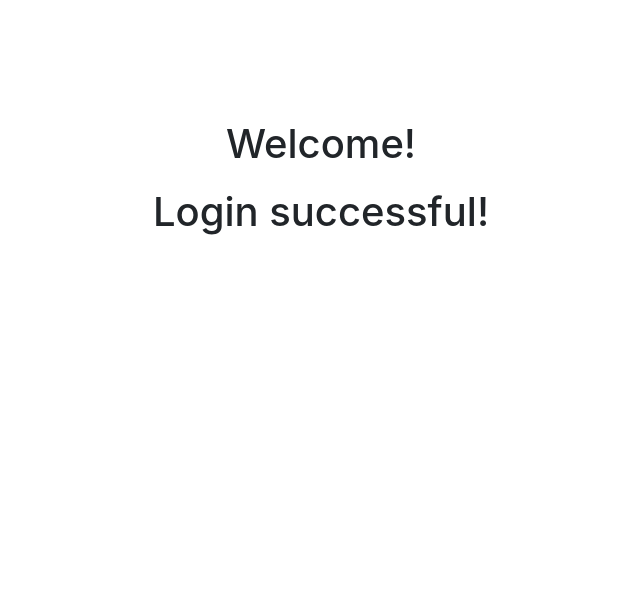
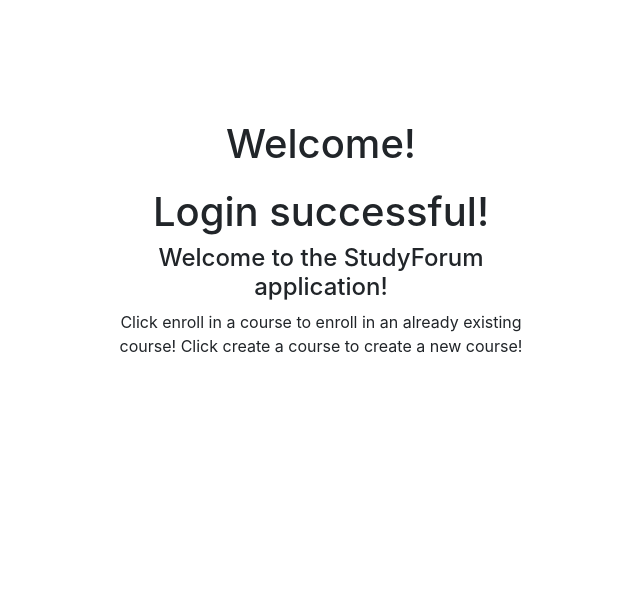
Before and after one commit to jgb4ub/study-buddies, a Django app: page / in a window 1280 px wide. Shown: the part 56-652 px from the top of the page, without its empty margins (319-959 px from the left). Run offline with Django 3.2, Linux system fonts and the light colour scheme; a user stored in the database is signed in; some libraries are stand-ins or nearby versions.

Commit message:
Tweeks to html file

```diff
--- a/StudyForum/templates/studyforum/index.html
+++ b/StudyForum/templates/studyforum/index.html
@@ -8,14 +8,16 @@
 </head>
 
 <body>
-<div class = "row" style = "margin-top: 100px;">
+<div class = "row" style = "margin-top: 100px; text-align: center;">
     <div class = "col-md-4"></div>
     <div class = "col-md-4">
     {% if user.is_authenticated %}
     <h1>Welcome! </h1>
     <h1>{{ user.first_name }}</h1>
     <h1>Login successful!</h1>
-
+    <h4>Welcome to the StudyForum application!</h4>
+    <h10>Click enroll in a course to enroll in an already existing course!</h10>
+    <h10>Click create a course to create a new course!</h10>
     {% else %}
     <h1>Login Page</h1>
     <button onclick = "location.href='/accounts/google/login/?process=login'" class = "btn btn-block btn-primary big-button">Please Login With Google Here!</button>
```
Also changed, not shown: db.sqlite3.
